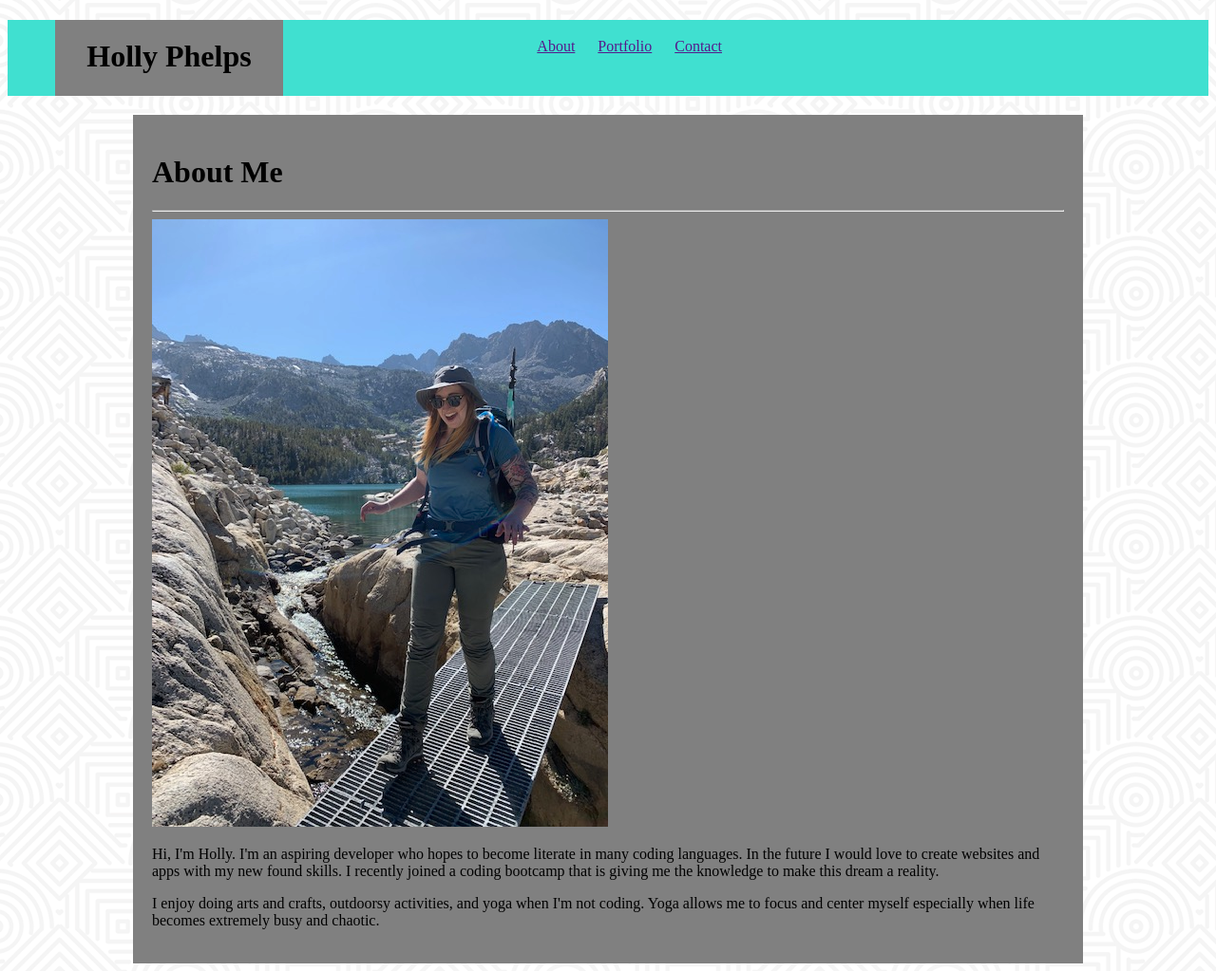
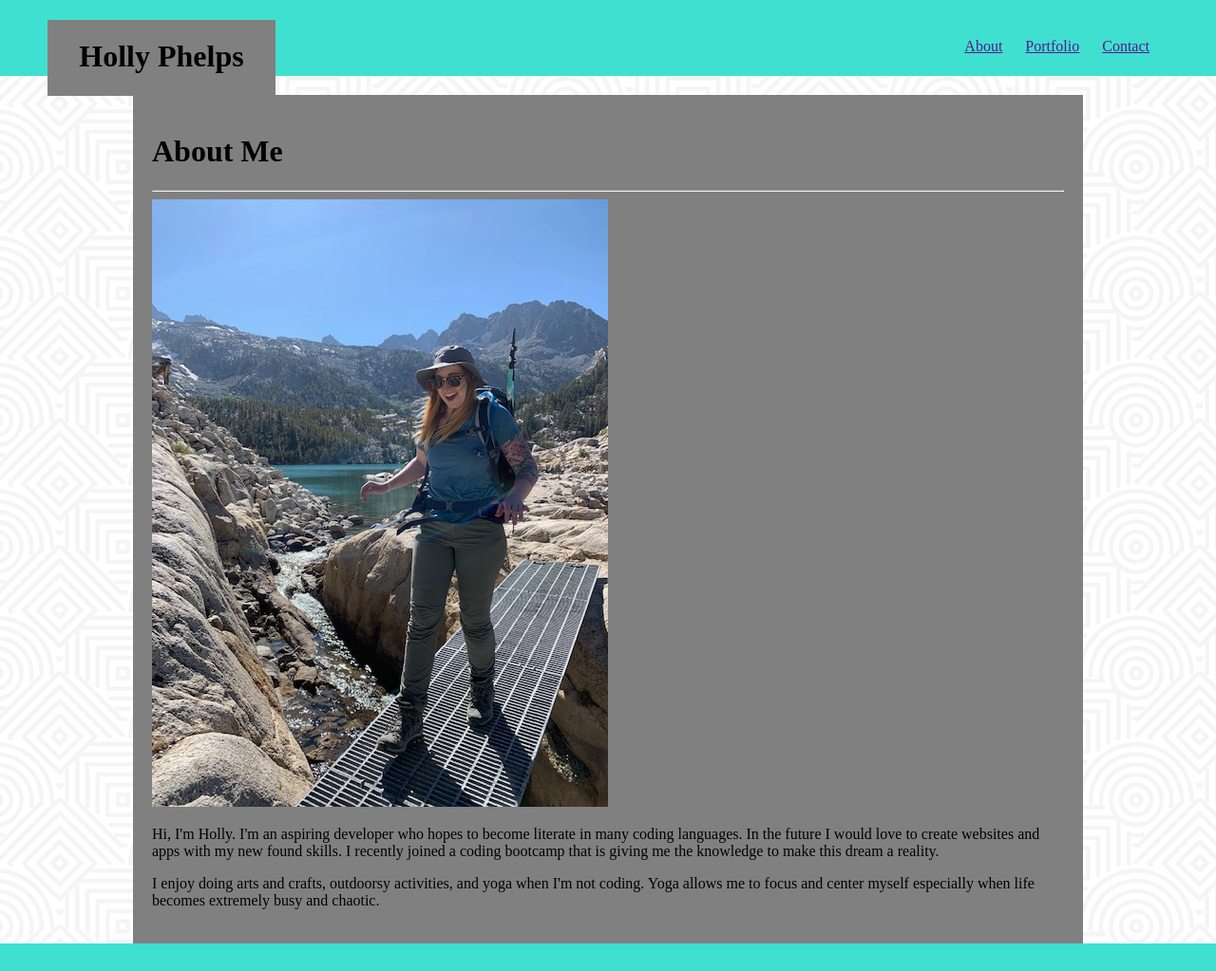
Before and after one commit to hollyisaredhead/Portfolio1, a plain HTML site: page index.html in a window 1280 px wide. Shown: the whole page at 95% size. After the commit the page ends 994 px from the top, so only its background shows below. Drawn offline with Linux system fonts and the light colour scheme; files whose address does not match are found by name.

Commit message:
added css

```diff
--- a/assets/style.css
+++ b/assets/style.css
@@ -1,13 +1,14 @@
 header{
+    position: fixed;
     top: 0px;
-    margin: 0px;
+    margin: 0px auto 0px auto;
     width: 100%;
     background-color: turquoise;
     height: 80px;
 }
 
 body{
-    background-color: black;
+    margin: auto;
     background-image: url(images/hypnotize.png);
 
 }
@@ -15,7 +16,7 @@ body{
 ul{
     position: absolute;
     top: 40px;
-    right:500px;
+    right:50px;
     list-style-type: none;
     margin: 0px;
     padding: 0px;
@@ -36,6 +37,7 @@ li{
 }
 
 #headerblock{
+    position: fixed;
     margin-left: 50px;
     padding: 20px;
     background-color: gray;
@@ -48,7 +50,7 @@ li{
 .wrapper{
     width: 960px;
     margin: 0 auto;
-    margin-top: 20px;
+    margin-top: 100px;
     background-color: gray;
     padding: 20px;
 
--- a/index.html
+++ b/index.html
@@ -34,6 +34,8 @@
     </p>
     </div>
 
+    <footer class="footer"></footer>
+
 </body>
 
 </html>
```
